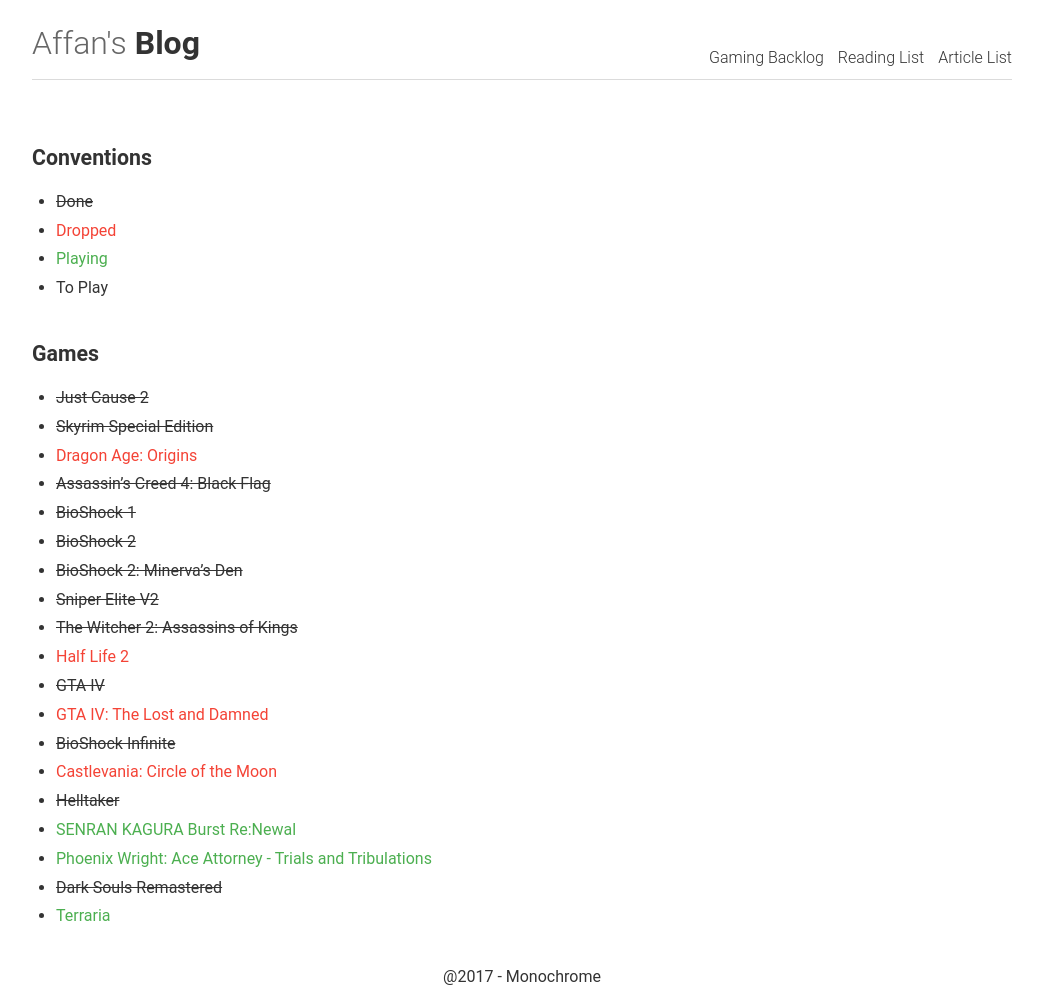
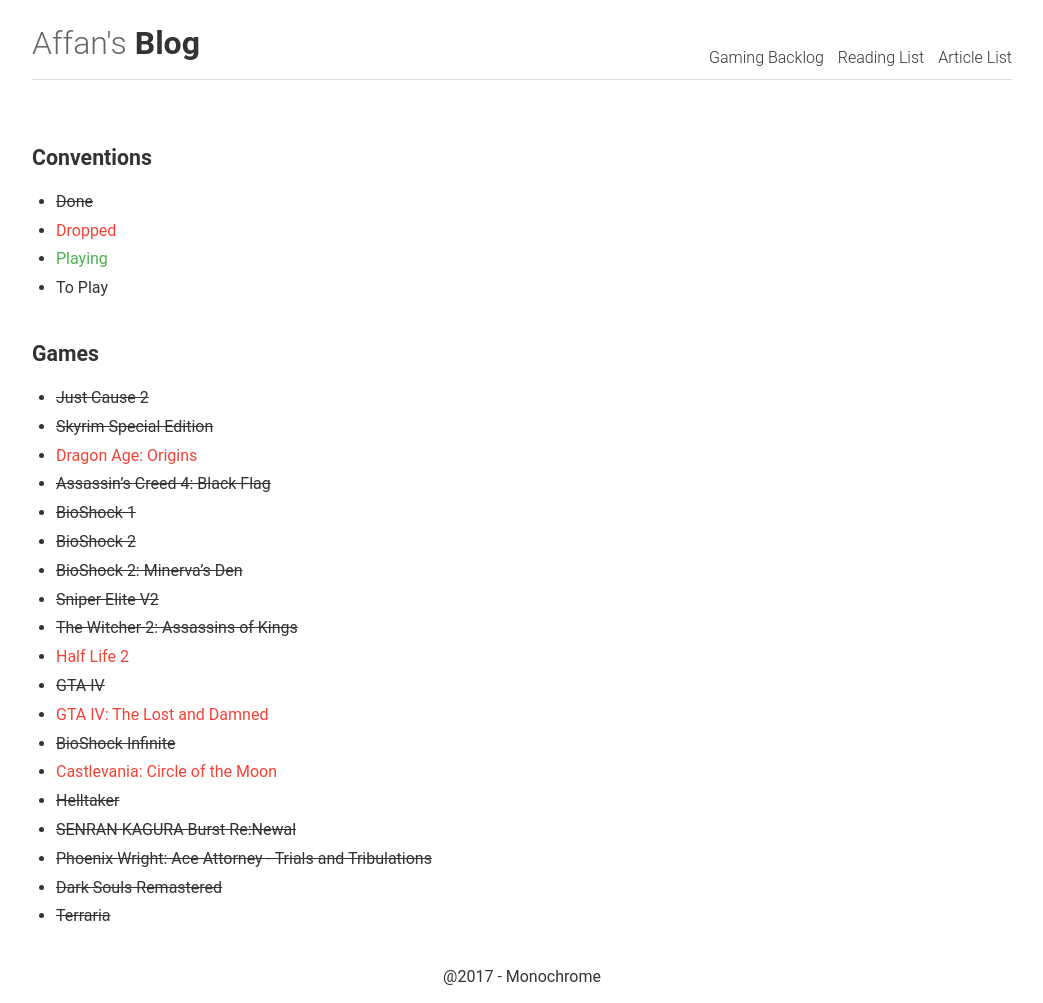
Before and after one commit to AffanIndo/AffanIndo.github.io, a Jekyll site: the page built from gaming-backlog.md, in a window 1280 px wide. Shown: the whole page, without its empty margins (118-1161 px from the left). Built offline with Jekyll 4.4.1, drawn with Linux system fonts in a browser that asks for light colours; our own code applies the rules of GitHub Pages for plain Markdown files.

Commit message:
update gaming backlog

```diff
--- a/gaming-backlog.md
+++ b/gaming-backlog.md
@@ -28,7 +28,7 @@
 * ~~BioShock Infinite~~
 * <span style="color:#F44336">Castlevania: Circle of the Moon</span>
 * ~~Helltaker~~
-* <span style="color:#4CAF50">SENRAN KAGURA Burst Re:Newal</span>
-* <span style="color:#4CAF50">Phoenix Wright: Ace Attorney - Trials and Tribulations</span>
+* ~~SENRAN KAGURA Burst Re:Newal~~
+* ~~Phoenix Wright: Ace Attorney - Trials and Tribulations~~
 * ~~Dark Souls Remastered~~
-* <span style="color:#4CAF50">Terraria</span>
+* ~~Terraria~~
```
